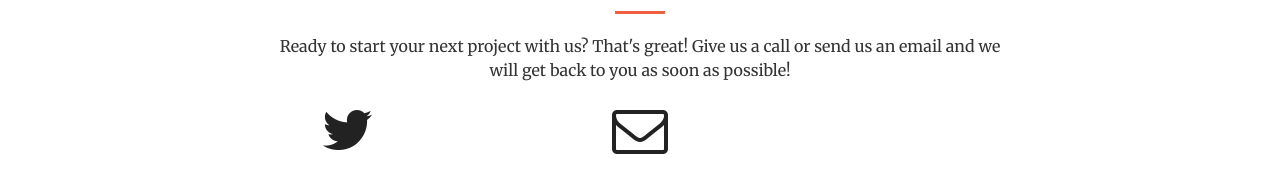
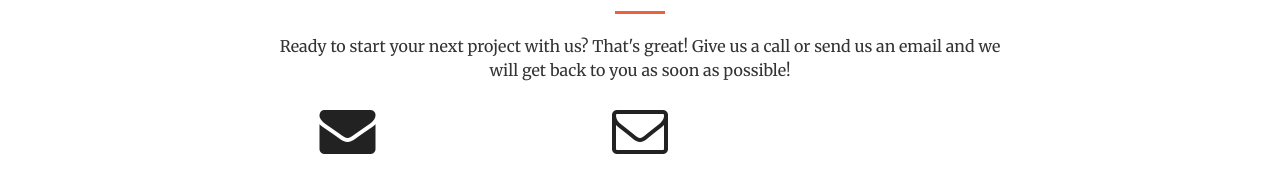
Before and after one commit to serahisaactho/thinkertots, a Jekyll site: the page built from index.html, in a window 1280 px wide and 900 px high, scrolled down 1957 px. Shown: the part 622-815 px from the top of the window. Built offline with Jekyll 4.4.1, drawn with Linux system fonts in a browser that asks for light colours.

```diff
--- a/_includes/contact.html
+++ b/_includes/contact.html
@@ -8,7 +8,7 @@
             </div>
         <div class="col-lg-2 col-lg-offset-2 text-center">
             <a href="https://twitter.com/{{ site.twitter_username }}">
-                <i class="fa fa-twitter fa-3x wow bounceIn" data-wow-delay=".1s"></i>
+                <i class="fa fa-envelope fa-3x wow bounceIn" data-wow-delay=".1s"></i>
                 <p>{{ site.twitter_username }}</p>
             </a>
         </div>
```
